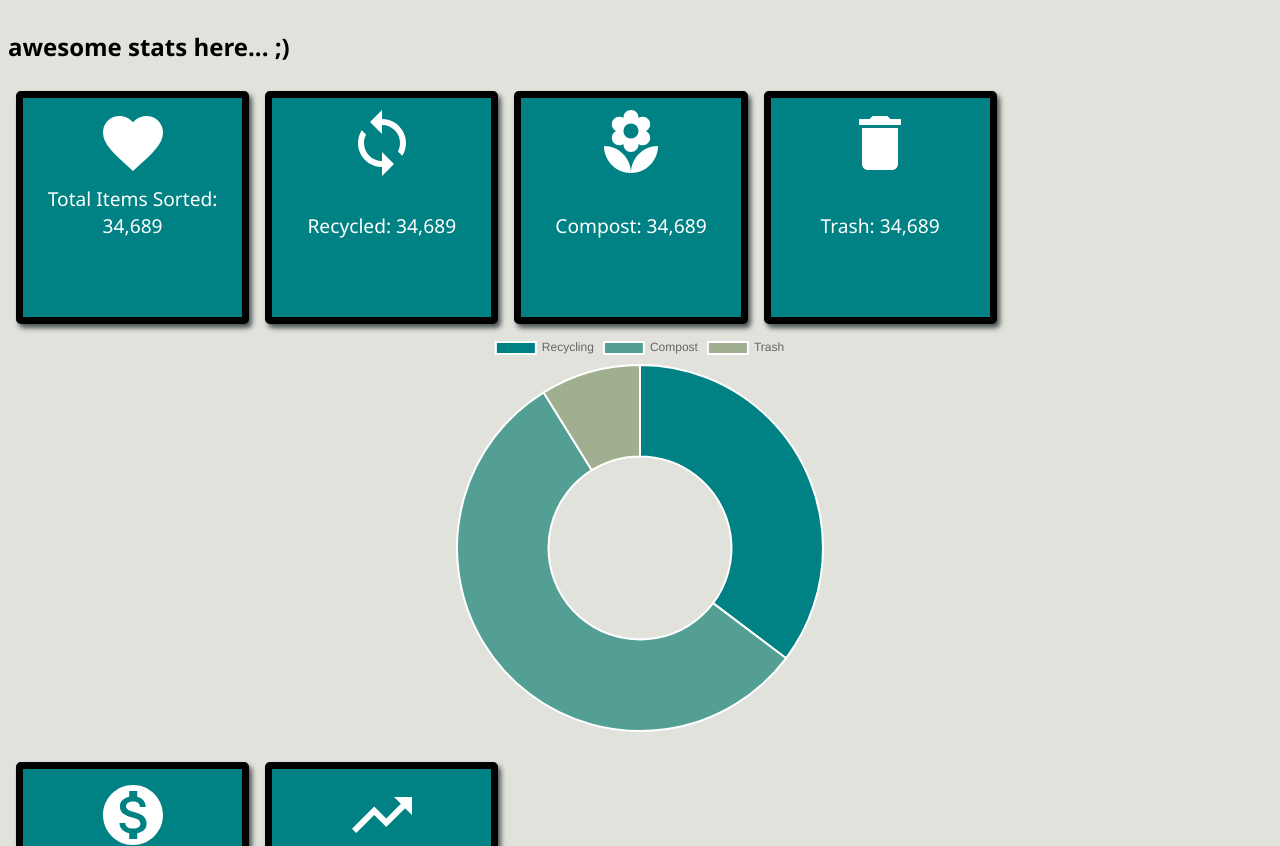
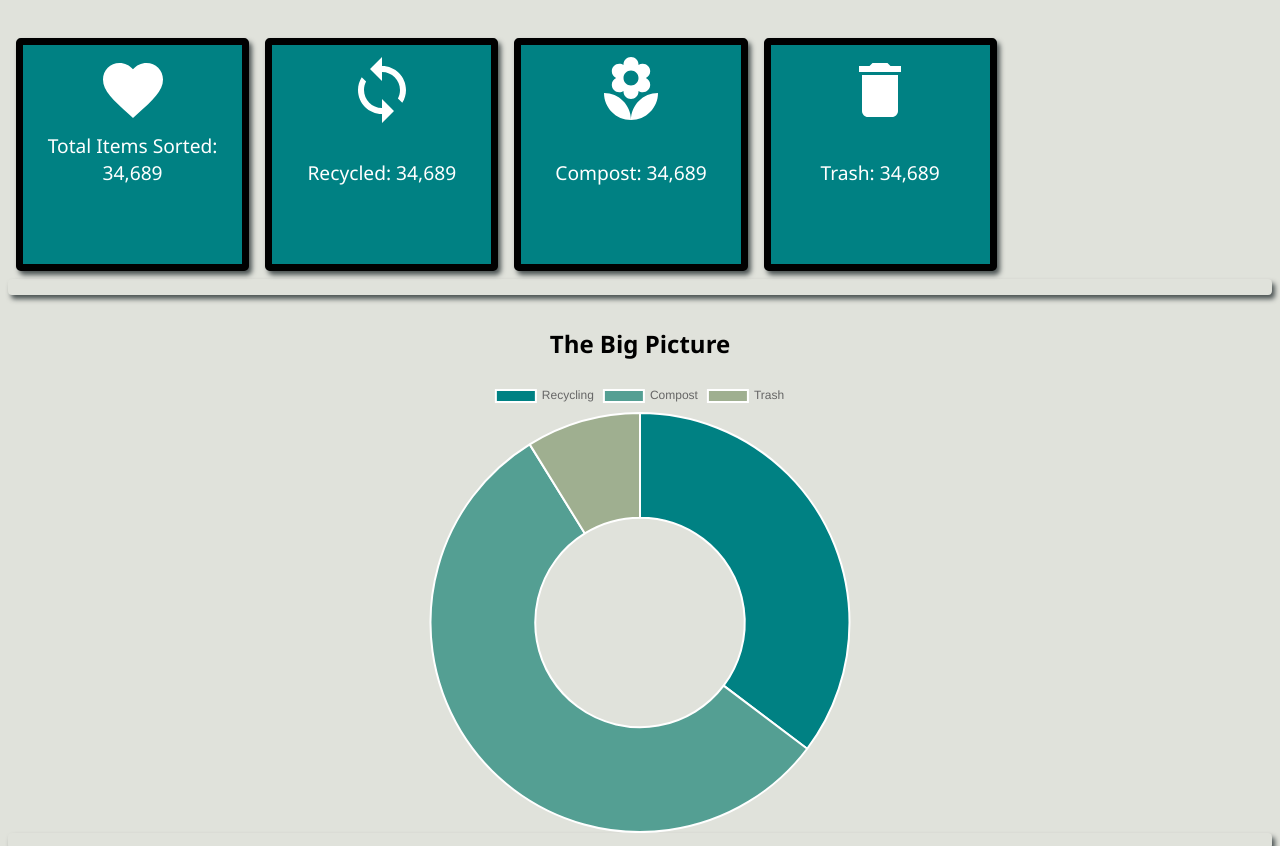
Before and after one commit to TheHumanCreative/smart-waste-collection, a React app: page /#/stats in a window 1280 px wide. Shown: the part 126-972 px from the top of the page. Built offline with nearby package versions, Linux system fonts and the light colour scheme; no server answers.

Commit message:
more css goodness ;)

```diff
--- a/src/components/App/App.css
+++ b/src/components/App/App.css
@@ -180,6 +180,10 @@ input{
 
     /**********   CLASSES   ***********/
 
+    .break{
+        height: 30px;
+    }
+
     .dashboard{
       height: 200px;
       width: 200px;
--- a/src/components/StatsPage/StatsPage.js
+++ b/src/components/StatsPage/StatsPage.js
@@ -44,7 +44,6 @@ class StatsPage extends Component {
         return (
             <div>
                 <h1>Statistics</h1>
-                <h2>awesome stats here... ;)</h2>
 
                 <section className="dashboard">
                     <Favorite className="icon"/>
@@ -74,8 +73,12 @@ class StatsPage extends Component {
                 </section>
 
                 <br/>
+                <section></section>
 
                 <div>
+
+                <h2 class="CenterPage">The Big Picture</h2>
+
                     <Doughnut
                         width={400}
                         height={400}
@@ -94,6 +97,8 @@ class StatsPage extends Component {
                     }} />
 
                 </div>
+
+                <section></section>
 
                 <br></br>
 
```
